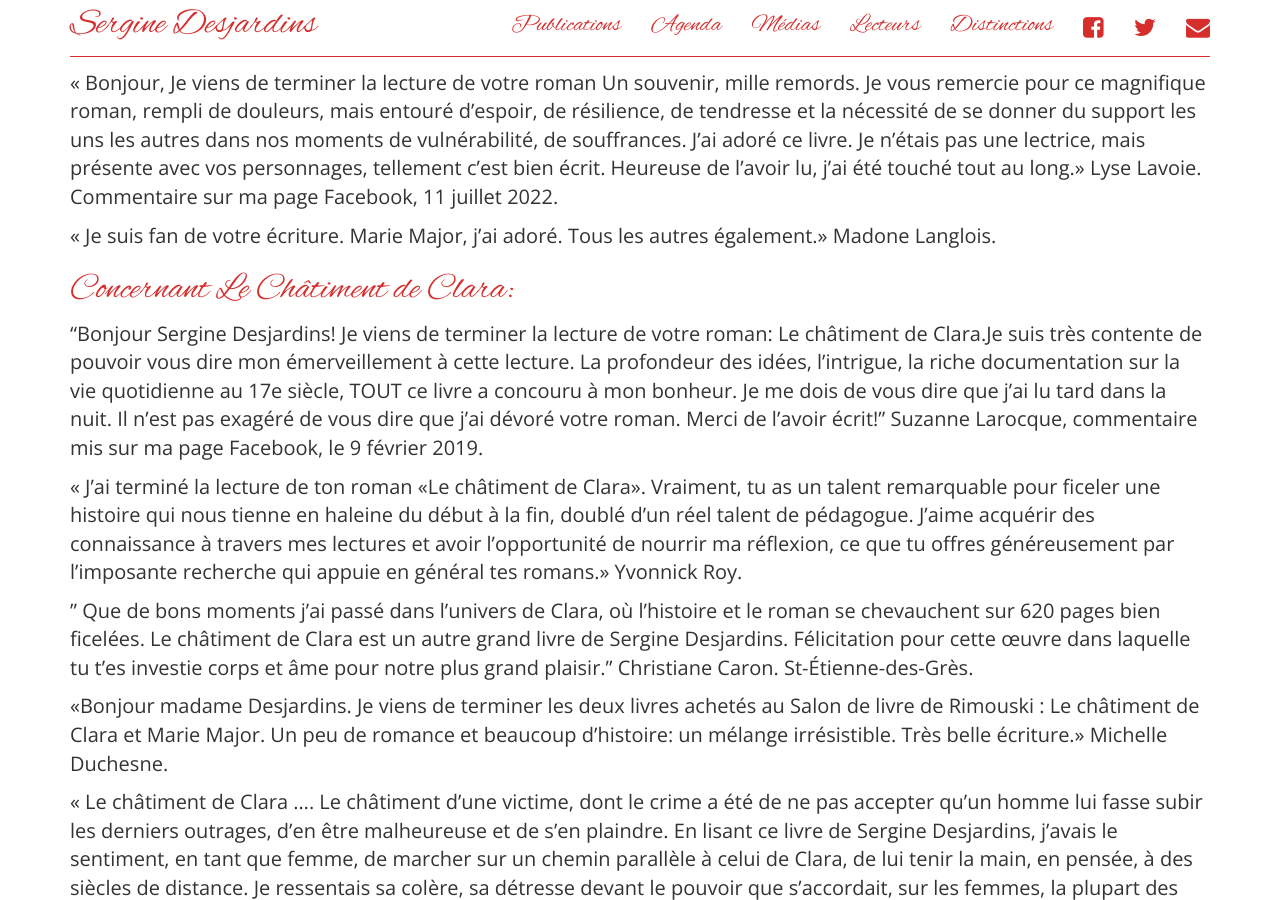
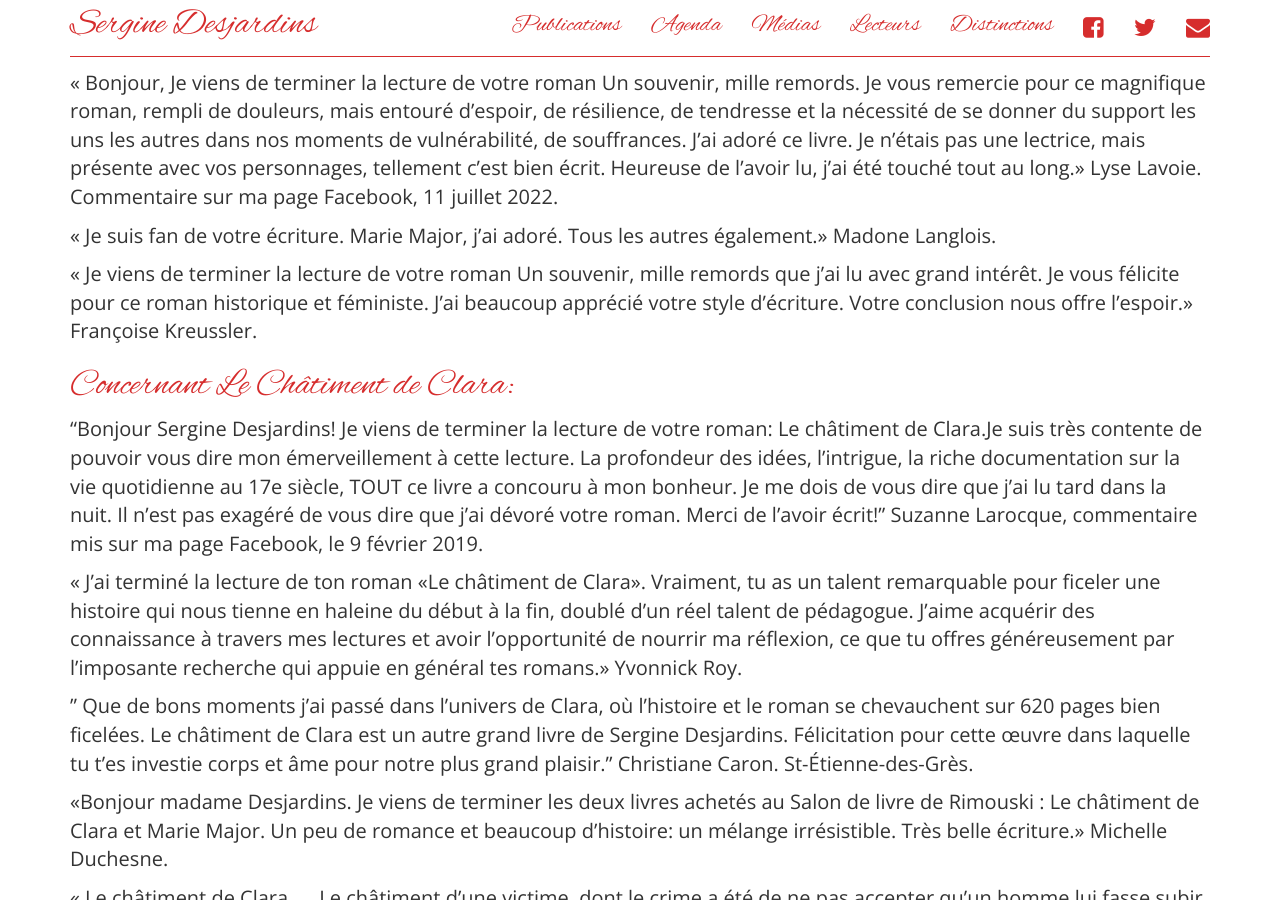
Before and after one commit to serginedesjardins/serginedesjardins.github.io, a Jekyll site: the page built from lecteurs.md, in a window 1280 px wide and 900 px high, scrolled down 10208 px. Built offline with Jekyll 4.4.1, drawn with Linux system fonts in a browser that asks for light colours; nearby versions of some CDN libraries.

Commit message:
F. Kreussler

```diff
--- a/lecteurs.md
+++ b/lecteurs.md
@@ -197,6 +197,7 @@ Merci, c'est un honneur de lire vos femmes!» Marie-France Rioux.
 
 « Je suis fan de votre écriture. Marie Major, j’ai adoré. Tous les autres également.» Madone Langlois.
 
+« Je viens de terminer la lecture de votre roman Un souvenir, mille remords que j’ai lu avec grand intérêt. Je vous félicite pour ce roman historique et féministe. J’ai beaucoup apprécié votre style d’écriture. Votre conclusion nous offre l’espoir.» Françoise Kreussler.
 
 
 # Concernant Le Châtiment de Clara:
```
